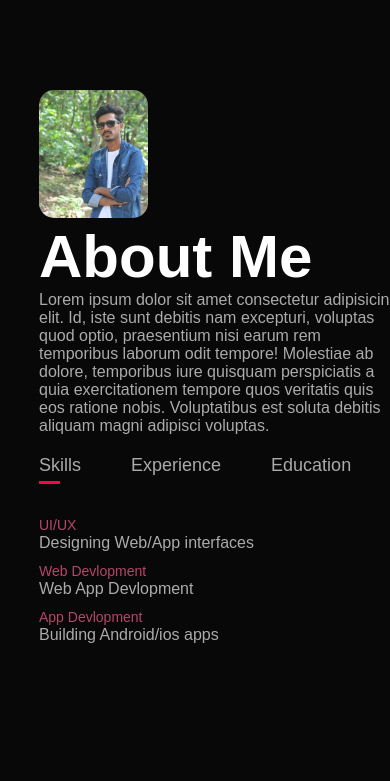
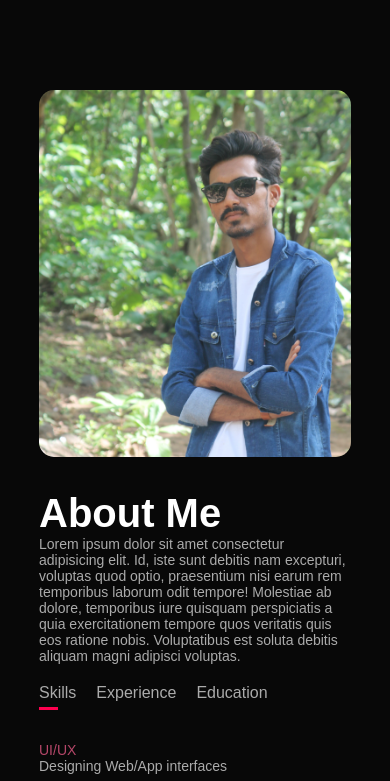
Before and after one commit to ashikchauhan/resume, a plain HTML site: page index.html in a window 390 px wide. Shown: the part 844-1625 px from the top of the page. Drawn offline with Linux system fonts and the light colour scheme.

Commit message:
final update of CSS

```diff
--- a/Assets/css/style.css
+++ b/Assets/css/style.css
@@ -3,6 +3,9 @@
     padding: 0;
     box-sizing: border-box;
     font-family: 'Poppins',sans-serif;
+}
+html{
+    scroll-behavior: smooth;
 }
 body{
     background: #080808;
@@ -354,6 +357,7 @@ nav .fas{
         height: 100vh;
         padding-top: 50px;
         z-index: 2;
+        transition: right 0.5s;
     }
     nav ul li{
         display: block;
@@ -366,4 +370,33 @@ nav .fas{
         cursor: pointer;
     }
 
+    .sub-title{
+        font-size: 40px;
+    }
+    .about-col-1, .about-col-2{
+        flex-basis: 100%;
+    }
+    .about-col-1{
+        margin-bottom: 30px;
+    }
+    .about-col-2{
+        font-size: 14px;
+    }
+    .tab-links{
+        font-size: 16px;
+        margin-right: 20px;
+    }
+    .contact-left, .contact-right{
+        flex-basis: 100%;
+    }
+    .copyright{
+        font-size: 14px;
+    }
+
 }
+
+#msg{
+    color: #61b752;
+    margin-top: -40px;
+    display: block;
+}
```
